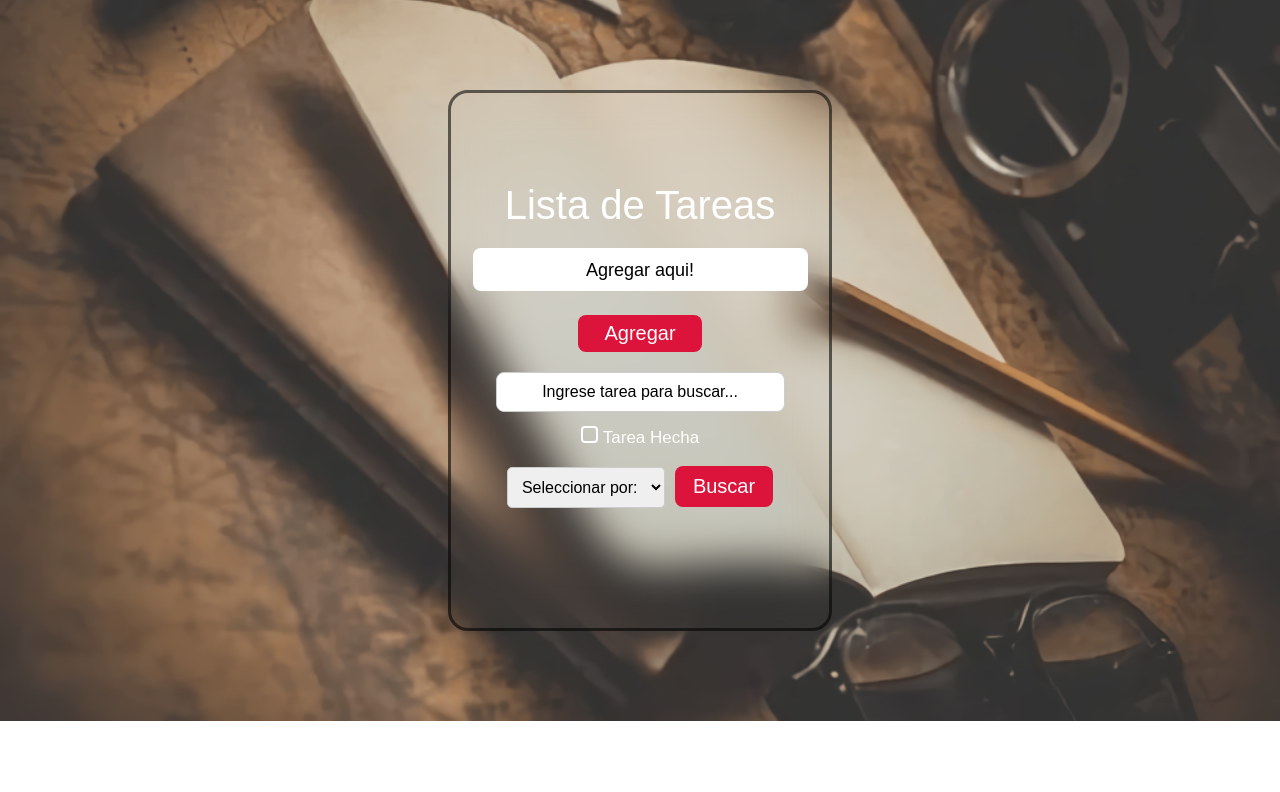
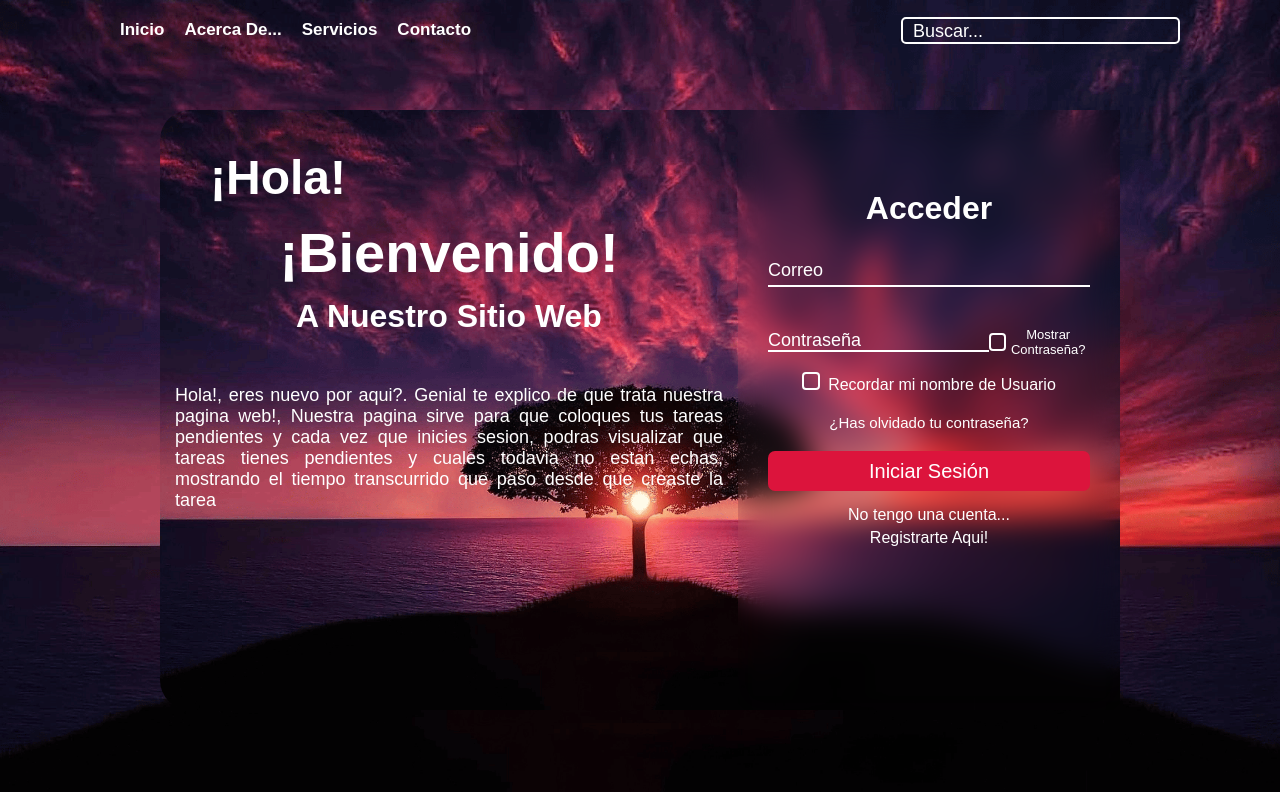
Before and after one commit to Anitach5h/trabajo-grupal, a React (Create React App) app: page / in a window 1280 px wide. Shown: the top 792 px of the page. Built offline with nearby package versions, Linux system fonts and the light colour scheme.

Commit message:
proyecto casi terminado, falta linkear

```diff
--- a/src/App.js
+++ b/src/App.js
@@ -1,13 +1,18 @@
 import React from "react";
 import "./App.css"
 import Login from "./componentes/Login";
+import ContraseñaOlvidada from "./componentes/ContraseñaOlvidada";
 import Benja from "./componentes/Benja";
+import { Routes, Route } from 'react-router-dom';
 
-export function App(){
-  return(
-  <div>
-    {/* <Login /> */}
-    <Benja />
-  </div>
+export function App() {
+  return (
+      <div>
+        <Routes>
+          <Route path="/" element={<Login />} />
+          <Route path="/contraseña-olvidada" element={<ContraseñaOlvidada />} />
+          <Route path="/sesion-iniciada" element={<Benja />} />
+        </Routes>
+      </div>
   )
 }
--- a/src/componentes/ContraseñaOlvidada.jsx
+++ b/src/componentes/ContraseñaOlvidada.jsx
@@ -1,5 +1,5 @@
 import React from "react";
-import "../hojas-de-estilo/ContraseñaOlvidada.css";
+import "../hojas-de-estilos/ContraseñaOlvidada.css";
 
 function ContraseñaOlvidada() {
   return (
--- a/src/componentes/Login.jsx
+++ b/src/componentes/Login.jsx
@@ -1,6 +1,7 @@
 import React from 'react';
 import "../hojas-de-estilos/Login.css";
 import MostrarOcultar from "./Mostrar-Ocultar";
+import { Link } from 'react-router-dom';
 
 
 function Login(handleClick) {
@@ -39,7 +40,7 @@ function Login(handleClick) {
             <label><input type="checkbox" />Recordar mi nombre de Usuario</label>
           </div>
           <div className='pregunta'>
-            <a href="./{ContraseñaOlvidada}">¿Has olvidado tu contraseña?</a>
+            <Link to="./contraseña-olvidada">¿Has olvidado tu contraseña?</Link>
           </div>
           <div className="boton">
             <button className="btn" onClick={handleClick}>Iniciar Sesión</button>
--- a/src/hojas-de-estilos/ContraseñaOlvidada.css
+++ b/src/hojas-de-estilos/ContraseñaOlvidada.css
@@ -20,6 +20,7 @@
 
 .encabezado1 .buscar1 input {
   background: transparent;
+  text-align: left;
   font-size: 20px;
   border-radius: 5px;
   border: 2px solid white;
@@ -39,7 +40,7 @@
 .fondo1 {
   width: 100%;
   height: 100vh;
-  background-image: url('../imagenes-y-videos/paisaje-fondo-Login.png');
+  background-image: url('../imagenes/paisaje-fondo-Login.png');
   background-position: center;
   background-size: cover;
 }
@@ -51,7 +52,7 @@
   width: 75%;
   height: 75%;
   transform: translate(-50%, -50%);
-  background-image: url('../imagenes-y-videos/paisaje-fondo-Login.png');
+  background-image: url('../imagenes/paisaje-fondo-Login.png');
   background-position: center;
   background-size: cover;
   display: flex;
@@ -77,6 +78,7 @@
   font-weight: 700;
   top: -60px;
   left: 50px;
+  text-align: left;
 }
 
 .contenido1 h2 {
--- a/src/index.js
+++ b/src/index.js
@@ -1,13 +1,13 @@
 import React from 'react';
-import ReactDOM from 'react-dom/client';
-import './index.css';
+import ReactDOM from 'react-dom';
+import { BrowserRouter } from 'react-router-dom'; // Importa BrowserRouter
+import { App } from './App'; // Importa tu componente principal
 
-import {App} from "./App"
-
-
-const root = ReactDOM.createRoot(document.getElementById('root'));
-root.render(
+ReactDOM.render(
   <React.StrictMode>
-    <App />
-  </React.StrictMode>
+    <BrowserRouter> {/* Envuelve tu App con BrowserRouter */}
+      <App />
+    </BrowserRouter>
+  </React.StrictMode>,
+  document.getElementById('root')
 );
```
